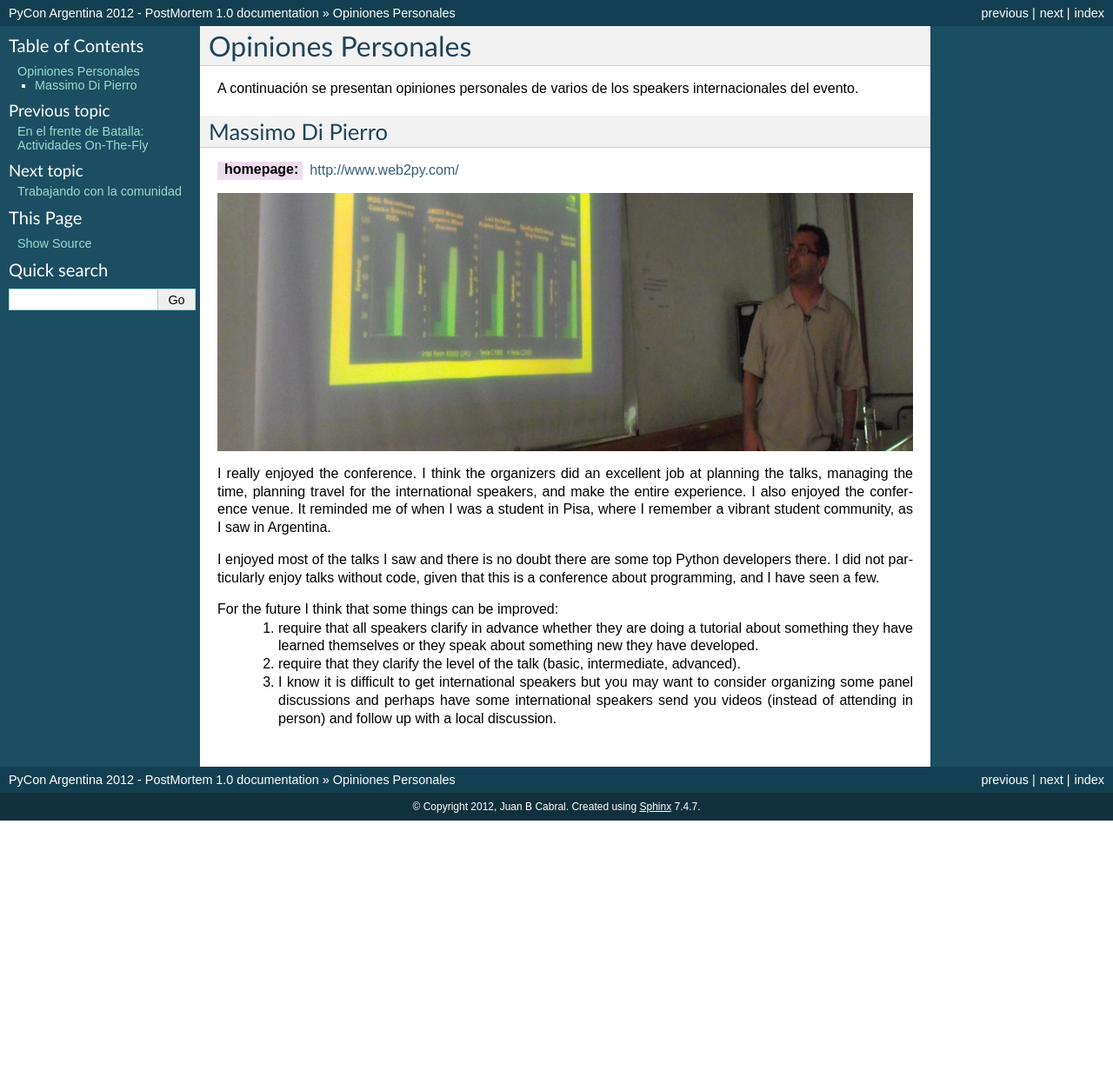
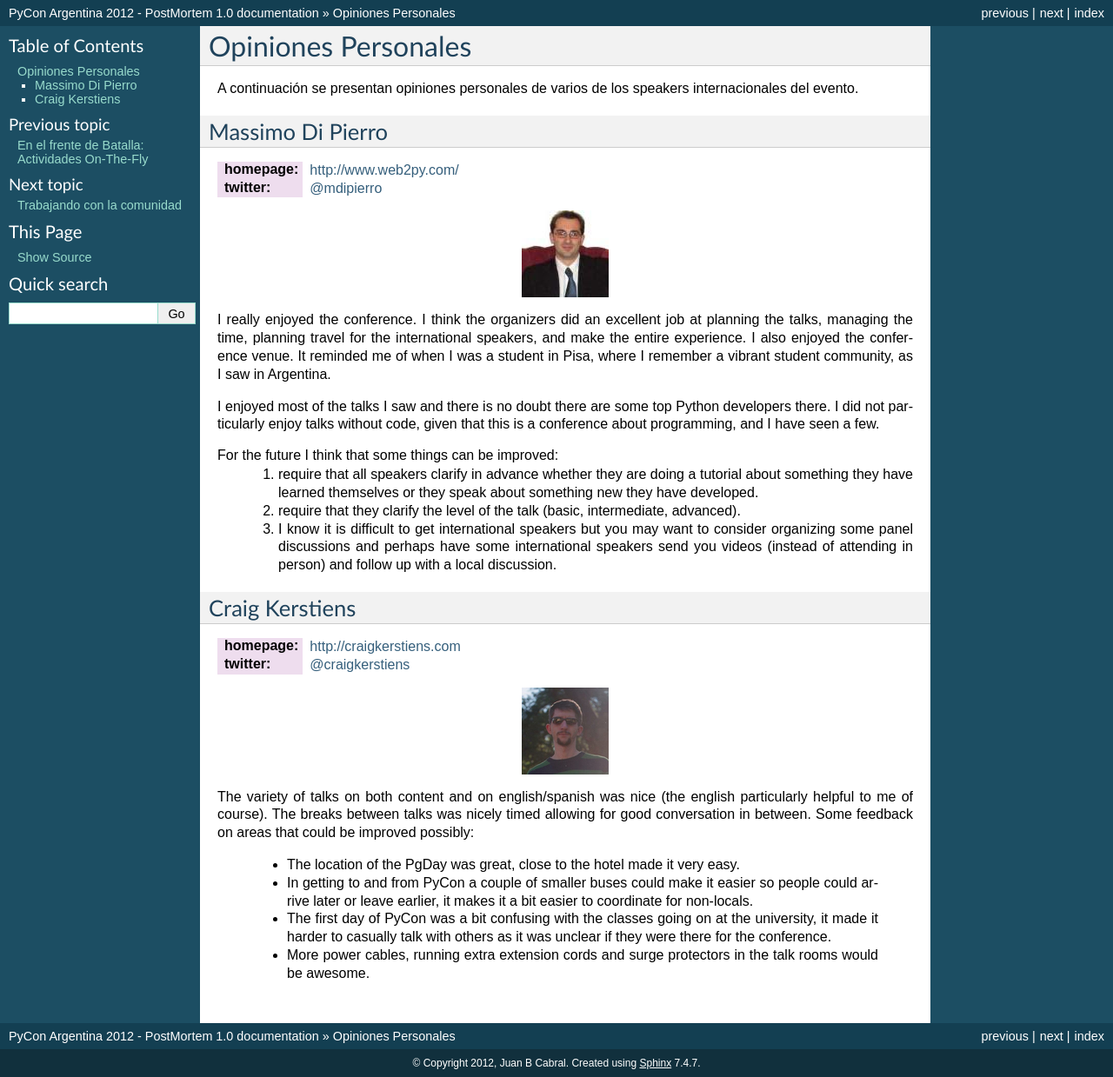
Before and after one commit to leliel12/pyconar20012_postmortem, a Sphinx documentation site: the page built from source/opiniones_personales.rst, in a window 1280 px wide. Shown: the whole page at 87% size. Built offline with Sphinx 7.4.7, drawn with Linux system fonts in a browser that asks for light colours; before the commit the page ends 944 px from its top, so only the background shows below that.

Commit message:
add craig opinion

```diff
--- a/source/opiniones_personales.rst
+++ b/source/opiniones_personales.rst
@@ -9,9 +9,10 @@ Massimo Di Pierro
 -----------------
 
 :homepage: http://www.web2py.com/
+:twitter: `@mdipierro <https://twitter.com/@mdipierro>`_
 
 .. image:: opiniones_personales/massimo.jpeg
-    :scale: 30 %
+    :scale: 100 %
     :align: center
 
 I really enjoyed the conference. I think the organizers did an excellent job at
@@ -34,3 +35,29 @@ For the future I think that some things can be improved:
        to consider organizing some panel discussions and perhaps have some
        international speakers send you videos (instead of attending in person)
        and follow up with a local discussion.
+
+
+Craig Kerstiens
+---------------
+
+:homepage: http://craigkerstiens.com
+:twitter: `@craigkerstiens <https://twitter.com/craigkerstiens>`_
+
+.. image:: opiniones_personales/craig.png
+    :scale: 100 %
+    :align: center
+
+The variety of talks on both content and on english/spanish was nice (the
+english particularly helpful to me of course). The breaks between talks was
+nicely timed allowing for good conversation in between. Some feedback on areas
+that could be improved possibly:
+
+    - The location of the PgDay was great, close to the hotel made it very easy.
+    - In getting to and from PyCon a couple of smaller buses could make it
+      easier so people could arrive later or leave earlier, it makes it a bit
+      easier to coordinate for non-locals.
+    - The first day of PyCon was a bit confusing with the classes going on at
+      the university, it made it harder to casually talk with others as it was
+      unclear if they were there for the conference.
+    - More power cables, running extra extension cords and surge protectors in
+      the talk rooms would be awesome.
```
Also changed, not shown: source/opiniones_personales/craig.png (added), source/opiniones_personales/massimo.jpeg.
